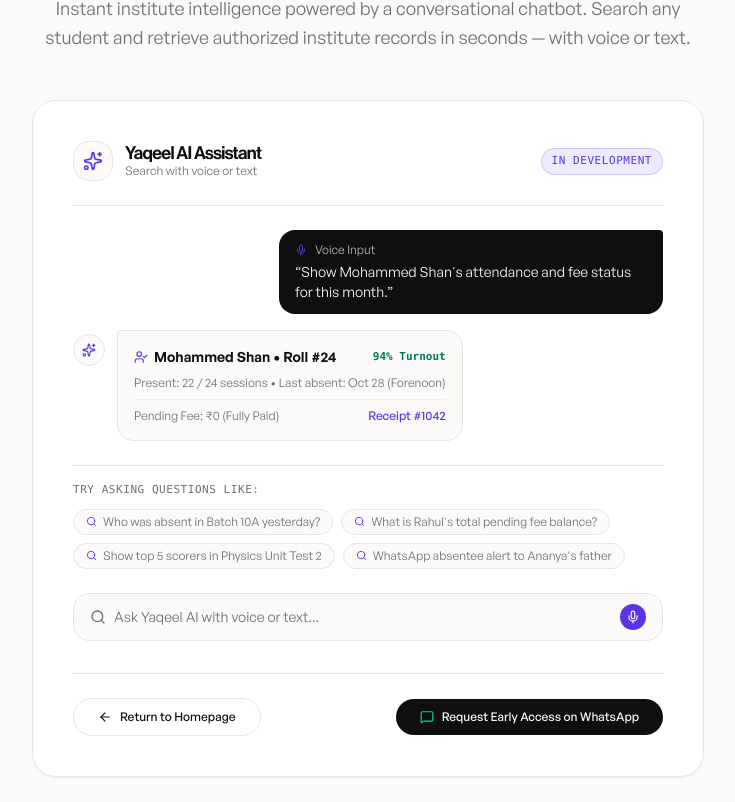
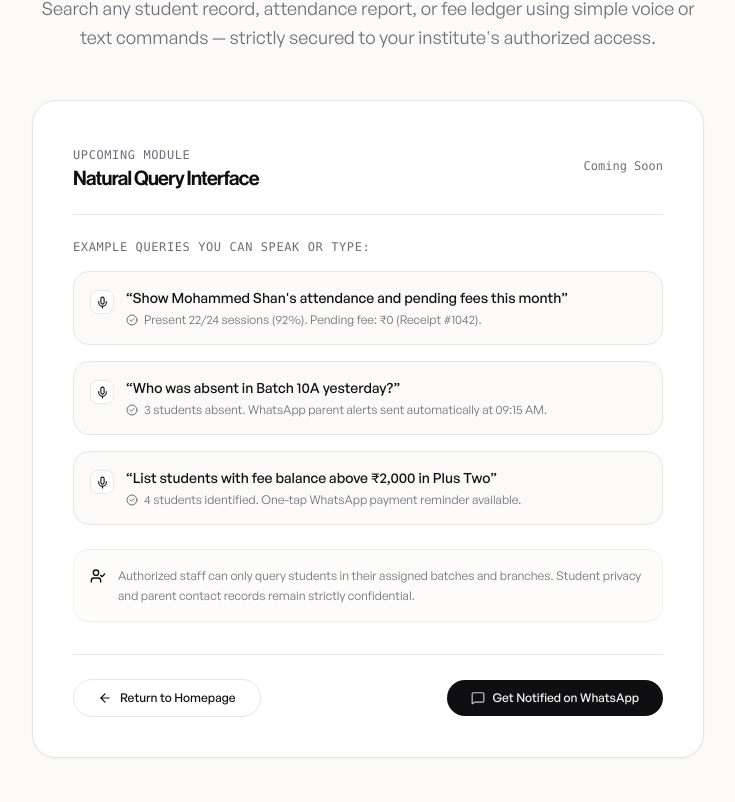
Before and after one commit to nabeelnabl/yaqeel-web-1.3, a React (Vite) app: page /ai in a window 1280 px wide. Shown: the part 398-1200 px from the top of the page, without its empty margins (272-1007 px from the left). Built offline with nearby package versions, Linux system fonts and the light colour scheme.

Commit message:
style: bolder footer headings and clean handcrafted swiss design for upcoming products

```diff
--- a/src/components/Footer.tsx
+++ b/src/components/Footer.tsx
@@ -3,7 +3,7 @@ import { Link } from 'react-router-dom';
 import { YaqeelLogo } from './YaqeelLogo';
 
 const col = 'space-y-3 text-sm text-mute [&_a:hover]:text-ink [&_a]:transition';
-const h = 'mb-5 text-xs font-semibold uppercase tracking-[0.14em] text-ink';
+const h = 'mb-5 text-[13px] font-bold uppercase tracking-[0.16em] text-ink';
 
 export const Footer: React.FC = () => (
   <footer className="border-t border-line px-6 pb-10 pt-20">
--- a/src/pages/ConsolePage.tsx
+++ b/src/pages/ConsolePage.tsx
@@ -82,7 +82,7 @@ export const ConsolePage: React.FC = () => {
                 rel="noreferrer"
                 className="w-full sm:w-auto inline-flex items-center justify-center gap-2 rounded-full bg-ink px-6 py-2.5 text-xs font-medium text-paper transition hover:bg-black"
               >
-                <MessageSquare size={14} className="text-emerald-400" />
+                <MessageSquare size={14} className="text-paper/80" />
                 <span>Request Early Console Access</span>
               </a>
             </div>
--- a/src/pages/YaqeelAiPage.tsx
+++ b/src/pages/YaqeelAiPage.tsx
@@ -9,33 +9,41 @@ import {
   MessageSquare,
   Search,
   ShieldCheck,
-  Sparkles,
-  UserCheck
+  UserCheck,
+  CheckCircle2
 } from 'lucide-react';
 
 const AI_CAPABILITIES = [
   {
     icon: Mic,
     title: 'Voice & Text Search',
-    desc: 'Ask questions naturally by voice or text. Just tap the mic and speak, or type a quick prompt &mdash; no complicated menus or manual filtering required.',
+    desc: 'Ask questions naturally by voice or text. Speak in Malayalam or English without navigating complex tables or manual filters.',
   },
   {
     icon: Search,
     title: 'Instant Student Lookup',
-    desc: 'Search any student across your institute in seconds. Retrieve attendance turnout, exam score history, fee ledger balances, and parent contact information instantly.',
+    desc: 'Retrieve attendance turnout, test mark trends, fee ledger balances, and parent contact details across your institute in seconds.',
   },
   {
     icon: ShieldCheck,
-    title: 'Role-Based Privacy',
-    desc: 'Strict access controls guarantee that teachers and administrators can only query and view data for students and classes they are officially authorized to access.',
+    title: 'Strict Role-Based Privacy',
+    desc: 'Staff members only access data for batches and students they are officially authorized to view. Institute records remain fully protected.',
   },
 ];
 
 const SAMPLE_QUERIES = [
-  'Who was absent in Batch 10A yesterday?',
-  'What is Rahul\'s total pending fee balance?',
-  'Show top 5 scorers in Physics Unit Test 2',
-  'WhatsApp absentee alert to Ananya\'s father',
+  {
+    query: 'Show Mohammed Shan\'s attendance and pending fees this month',
+    result: 'Present 22/24 sessions (92%). Pending fee: ₹0 (Receipt #1042).',
+  },
+  {
+    query: 'Who was absent in Batch 10A yesterday?',
+    result: '3 students absent. WhatsApp parent alerts sent automatically at 09:15 AM.',
+  },
+  {
+    query: 'List students with fee balance above ₹2,000 in Plus Two',
+    result: '4 students identified. One-tap WhatsApp payment reminder available.',
+  },
 ];
 
 export const YaqeelAiPage: React.FC = () => {
@@ -50,109 +58,68 @@ export const YaqeelAiPage: React.FC = () => {
 
       <main className="flex-1 px-6 pt-36 pb-24 sm:pt-44 sm:pb-32">
         <div className="mx-auto max-w-4xl text-center">
-          <p className="eyebrow">Yaqeel AI &bull; Coming Soon</p>
+          <p className="eyebrow">Yaqeel AI &bull; In Development</p>
 
           <h1 className="h-display mt-6 text-4xl sm:text-6xl md:text-7xl text-ink">
-            Yaqeel AI is<br className="hidden sm:inline" /> coming soon.
+            Institute intelligence,<br className="hidden sm:inline" /> powered by voice.
           </h1>
 
           <p className="mx-auto mt-6 max-w-2xl text-base leading-relaxed text-mute sm:text-lg">
-            Instant institute intelligence powered by a conversational chatbot. Search any student and retrieve authorized institute records in seconds &mdash; with voice or text.
+            Search any student record, attendance report, or fee ledger using simple voice or text commands &mdash; strictly secured to your institute&apos;s authorized access.
           </p>
 
-          {/* Interactive AI Preview Card */}
+          {/* Clean Editorial Preview Card */}
           <div className="mx-auto mt-12 max-w-2xl rounded-3xl border border-line bg-white p-6 sm:p-10 text-left shadow-xs">
             <div className="flex items-center justify-between pb-6 border-b border-line">
-              <div className="flex items-center gap-3">
-                <div className="h-10 w-10 rounded-2xl bg-paper border border-line flex items-center justify-center text-accent">
-                  <Sparkles size={20} />
-                </div>
-                <div>
-                  <h3 className="h-display text-lg text-ink">Yaqeel AI Assistant</h3>
-                  <p className="text-xs text-mute">Search with voice or text</p>
-                </div>
+              <div>
+                <span className="text-xs font-mono uppercase tracking-wider text-mute">
+                  Upcoming Module
+                </span>
+                <h3 className="h-display text-xl text-ink mt-1">Natural Query Interface</h3>
               </div>
-              <span className="text-[11px] font-mono uppercase tracking-wider text-accent bg-accent/10 px-2.5 py-1 rounded-full border border-accent/20">
-                In Development
+              <span className="text-xs font-mono text-mute">
+                Coming Soon
               </span>
             </div>
 
-            {/* Conversational Simulation */}
+            {/* Query Preview List */}
             <div className="my-6 space-y-4">
-              {/* User Voice Query */}
-              <div className="flex items-start justify-end gap-3">
-                <div className="rounded-2xl rounded-tr-sm bg-ink px-4 py-3 text-sm text-paper max-w-sm">
-                  <div className="flex items-center gap-2 text-paper/70 text-xs mb-1">
-                    <Mic size={12} className="text-accent" />
-                    <span>Voice Input</span>
-                  </div>
-                  <p>&ldquo;Show Mohammed Shan&apos;s attendance and fee status for this month.&rdquo;</p>
-                </div>
-              </div>
+              <p className="text-xs font-mono uppercase tracking-wider text-mute">
+                Example queries you can speak or type:
+              </p>
 
-              {/* Bot Response */}
-              <div className="flex items-start gap-3">
-                <div className="h-8 w-8 rounded-full bg-paper border border-line flex items-center justify-center text-accent shrink-0 mt-1">
-                  <Sparkles size={14} />
-                </div>
-                <div className="rounded-2xl rounded-tl-sm bg-paper border border-line p-4 text-xs sm:text-sm text-ink max-w-md space-y-2">
-                  <div className="flex items-center justify-between font-semibold">
-                    <span className="flex items-center gap-1.5 text-ink">
-                      <UserCheck size={14} className="text-accent" />
-                      Mohammed Shan &bull; Roll #24
-                    </span>
-                    <span className="text-emerald-700 font-mono text-[11px]">94% Turnout</span>
-                  </div>
-                  <p className="text-mute text-xs">
-                    Present: 22 / 24 sessions &bull; Last absent: Oct 28 (Forenoon)
-                  </p>
-                  <div className="pt-2 border-t border-line/60 flex items-center justify-between text-xs">
-                    <span className="text-mute">Pending Fee: ₹0 (Fully Paid)</span>
-                    <span className="text-accent font-medium">Receipt #1042</span>
+              {SAMPLE_QUERIES.map((item, idx) => (
+                <div
+                  key={idx}
+                  className="rounded-2xl border border-line bg-paper p-4 text-left transition hover:border-ink/20"
+                >
+                  <div className="flex items-start gap-3">
+                    <div className="h-6 w-6 rounded-lg bg-white border border-line flex items-center justify-center text-ink shrink-0 mt-0.5">
+                      <Mic size={13} />
+                    </div>
+                    <div className="flex-1 min-w-0">
+                      <p className="text-sm font-medium text-ink">
+                        &ldquo;{item.query}&rdquo;
+                      </p>
+                      <p className="mt-1 text-xs text-mute flex items-center gap-1.5">
+                        <CheckCircle2 size={12} className="text-mute shrink-0" />
+                        <span>{item.result}</span>
+                      </p>
+                    </div>
                   </div>
                 </div>
-              </div>
+              ))}
             </div>
 
-            {/* Example Queries */}
-            <div className="pt-4 border-t border-line">
-              <p className="text-[11px] font-mono uppercase tracking-wider text-mute mb-2.5">
-                Try asking questions like:
-              </p>
-              <div className="flex flex-wrap gap-2">
-                {SAMPLE_QUERIES.map((q) => (
-                  <span
-                    key={q}
-                    className="inline-flex items-center gap-1.5 rounded-full border border-line bg-paper px-3 py-1 text-xs text-mute"
-                  >
-                    <Search size={11} className="text-accent" />
-                    <span>{q}</span>
-                  </span>
-                ))}
-              </div>
+            {/* Access & Scope Note */}
+            <div className="rounded-2xl border border-line/60 bg-paper/50 p-4 flex items-start gap-3 text-xs text-mute leading-relaxed">
+              <UserCheck size={16} className="text-ink shrink-0 mt-0.5" />
+              <span>
+                Authorized staff can only query students in their assigned batches and branches. Student privacy and parent contact records remain strictly confidential.
+              </span>
             </div>
 
-            {/* Input Mock Bar */}
-            <div className="mt-6 flex items-center gap-2 rounded-2xl border border-line bg-paper px-4 py-2.5">
-              <Search size={16} className="text-mute shrink-0" />
-              <input
-                type="text"
-                disabled
-                placeholder="Ask Yaqeel AI with voice or text..."
-                className="w-full bg-transparent text-xs sm:text-sm text-ink placeholder:text-mute focus:outline-none cursor-not-allowed"
-              />
-              <div className="flex items-center gap-1.5 shrink-0">
-                <button
-                  type="button"
-                  disabled
-                  className="p-1.5 rounded-full bg-accent text-paper hover:bg-accent/90 transition"
-                  aria-label="Voice input preview"
-                >
-                  <Mic size={14} />
-                </button>
-              </div>
-            </div>
-
+            {/* Action Buttons */}
             <div className="mt-8 pt-6 border-t border-line flex flex-col sm:flex-row items-center justify-between gap-3">
               <Link
                 to="/"
@@ -162,13 +129,13 @@ export const YaqeelAiPage: React.FC = () => {
                 <span>Return to Homepage</span>
               </Link>
               <a
-                href="https://wa.me/918590028549?text=Hi%20Yaqeel%2C%20I%20am%20interested%20in%20early%20access%20to%20Yaqeel%20AI."
+                href="https://wa.me/918590028549?text=Hi%20Yaqeel%2C%20please%20notify%20me%20when%20Yaqeel%20AI%20is%20ready%20for%20testing."
                 target="_blank"
                 rel="noreferrer"
                 className="w-full sm:w-auto inline-flex items-center justify-center gap-2 rounded-full bg-ink px-6 py-2.5 text-xs font-medium text-paper transition hover:bg-black"
               >
-                <MessageSquare size={14} className="text-emerald-400" />
-                <span>Request Early Access on WhatsApp</span>
+                <MessageSquare size={14} className="text-paper/80" />
+                <span>Get Notified on WhatsApp</span>
               </a>
             </div>
           </div>
@@ -184,7 +151,7 @@ export const YaqeelAiPage: React.FC = () => {
                     key={c.title}
                     className="rounded-3xl border border-line bg-white p-7 transition hover:border-ink/30"
                   >
-                    <div className="h-10 w-10 rounded-2xl bg-paper border border-line flex items-center justify-center text-accent mb-6">
+                    <div className="h-10 w-10 rounded-2xl bg-paper border border-line flex items-center justify-center text-ink mb-6">
                       <Icon size={20} />
                     </div>
                     <h3 className="h-display text-xl text-ink">{c.title}</h3>
@@ -215,4 +182,5 @@ export const YaqeelAiPage: React.FC = () => {
     </div>
   );
 };
+
 export default YaqeelAiPage;
```
Also changed, not shown: src/components/Navbar.tsx (+4 -4 lines).
